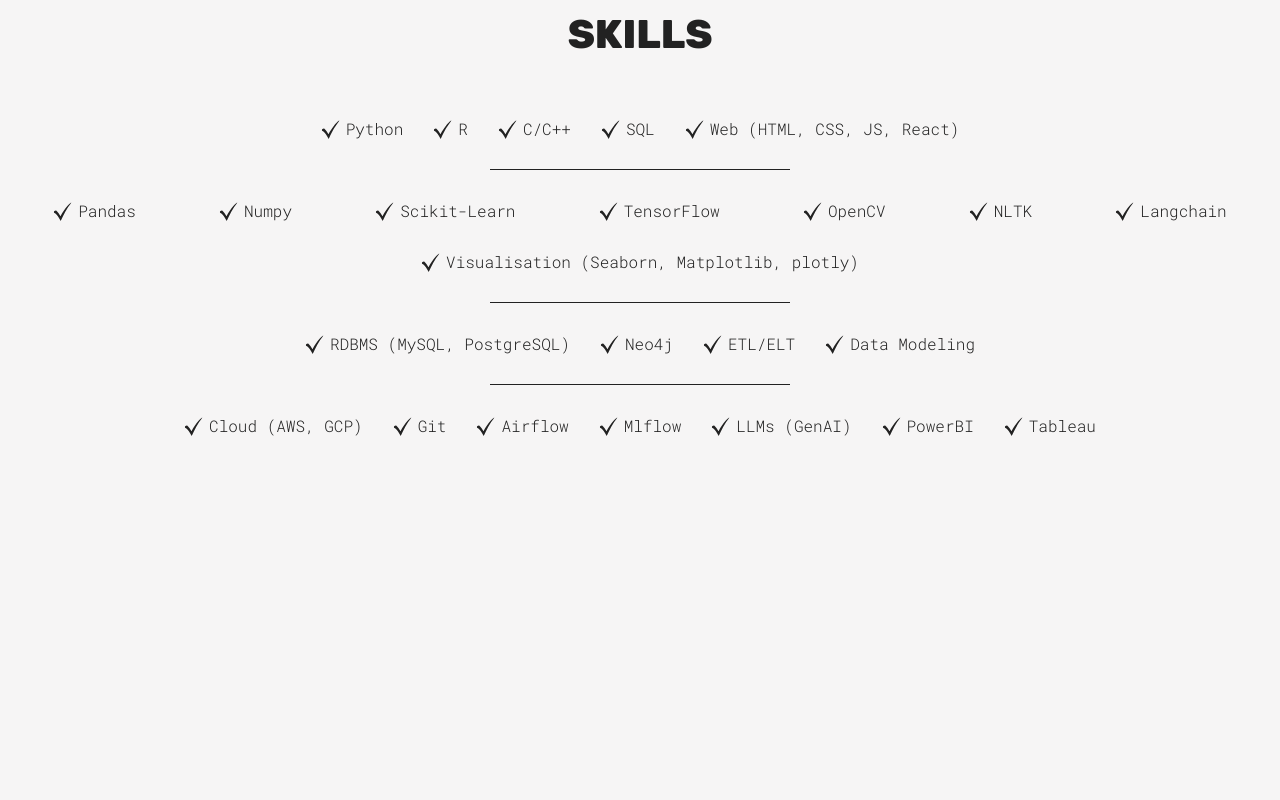
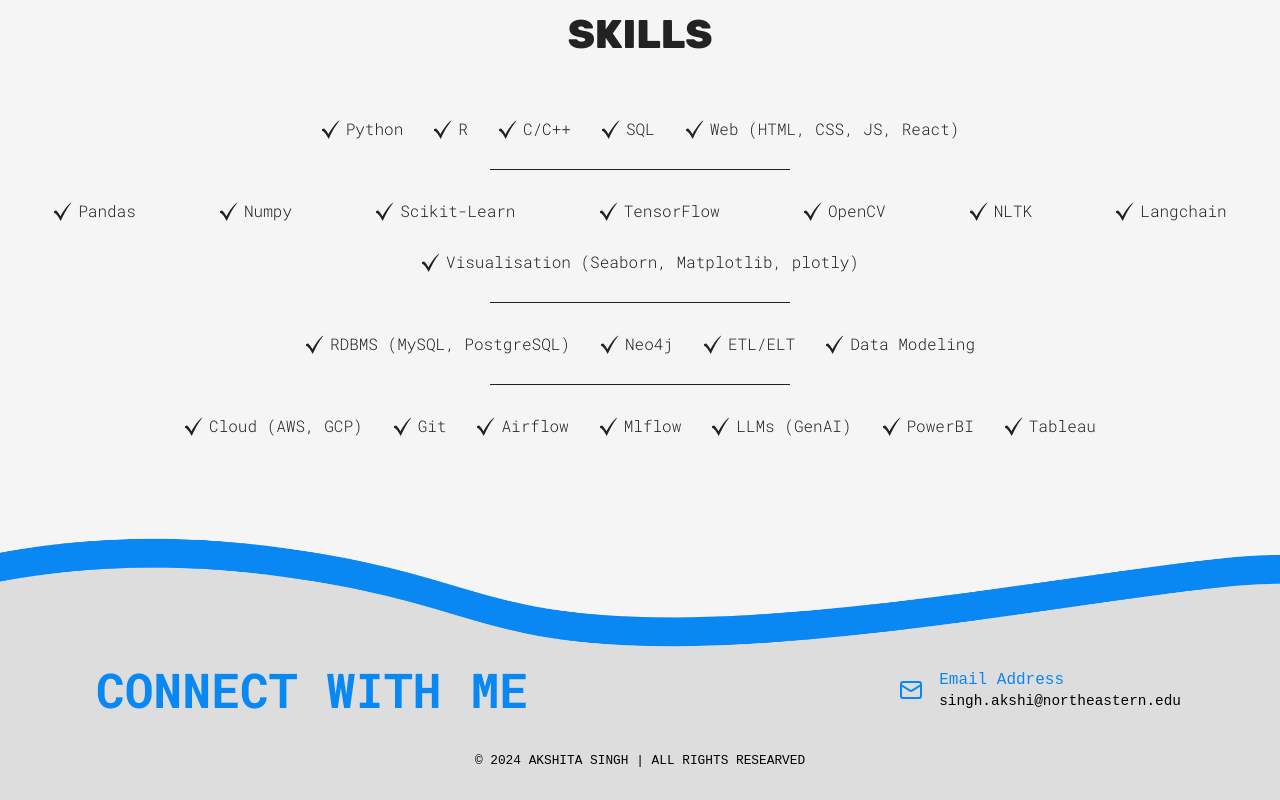
Before and after one commit to akshita-singh-2000/portfolio-website-react, a React (Vite) app: page / in a window 1280 px wide. Shown: the part 3938-4738 px from the top of the page. Before the commit the page ends 4434 px from the top, so only its background shows below. Built offline with nearby package versions, Linux system fonts and the light colour scheme.

Commit message:
Added footer update

```diff
--- a/src/App.jsx
+++ b/src/App.jsx
@@ -4,6 +4,8 @@
 import Skills from './sections/Skills/Skills';
 import Interests from './sections/Interest/Interest';
 import Education from './sections/Education/Education';
+import Footer from './sections/Footer/Footer';
+
 
 // Components
 function App() {
@@ -14,6 +16,7 @@
       <Projects/>
       <Interests />
       <Skills />
+      <Footer />
 
     </>
   );
--- /dev/null
+++ b/src/sections/Footer/Footer.jsx
@@ -0,0 +1,28 @@
+import React from 'react';
+import styles from './FOOTER.module.css';
+import { Mail } from 'lucide-react';
+import { useTheme } from '../../common/ThemeContext';
+
+const Footer = () => {
+  const { theme } = useTheme();
+
+  return (
+    <footer className={`${styles.footer} ${styles[theme]}`}>
+      <div className={styles.content}>
+        <h2 className={styles.title}>Connect with Me</h2>
+        <div className={styles.emailContainer}>
+          <Mail size={24} className={styles.emailIcon} />
+          <div className={styles.emailContent}>
+            <div className={styles.emailLabel}>Email Address</div>
+            <div className={styles.emailAddress}>singh.akshi@northeastern.edu</div>
+          </div>
+        </div>
+      </div>
+      <div className={styles.copyright}>
+        © 2024 AKSHITA SINGH | ALL RIGHTS RESEARVED
+      </div>
+    </footer>
+  );
+};
+
+export default Footer;
--- /dev/null
+++ b/src/sections/Footer/Footer.module.css
@@ -0,0 +1,130 @@
+
+html, body {
+    margin: 0;
+    padding: 0;
+    overflow-x: hidden;
+}
+.footer {
+    position: relative;
+    padding: 2rem 6rem;
+    min-height: 200px;
+    display: flex;
+    flex-direction: column;
+    justify-content: space-between;
+    background-size: cover;
+    background-position: center;
+    font-family: monospace, sans-serif;
+    gap: 0;
+  }
+
+  .light {
+    background-image: url('../../assets/light-footer.png');
+    background-size: 100% 100%;
+    color: #000;
+  }
+
+  .dark {
+    background-image: url('../../assets/dark-footer.png');
+    color: #fff;
+    background-size: 100% 100%;
+  }
+
+  .content {
+    display: flex;
+    justify-content: space-between;
+    align-items: center;
+    padding-top: 90px;
+    width: 100%;
+  }
+
+  .title {
+    font-size: 3rem;
+    font-weight: bold;
+    margin: 0;
+    color: var(--btn-color);
+  }
+
+  .emailContainer {
+    display: flex;
+    align-items: center;
+    padding: 3px;
+  }
+
+  .emailIcon {
+    margin-right: 1rem;
+    color: var(--btn-color);
+  }
+
+  .emailContent {
+    display: flex;
+    flex-direction: column;
+  }
+
+  .emailLabel {
+    font-size: 1rem;
+    color: var(--btn-color);
+    margin-bottom: 0.25rem;
+  }
+
+  .emailAddress {
+    font-size: 0.9rem;
+  }
+
+  .copyright {
+    font-size: 0.8rem;
+    text-align: center;
+    margin-top: 2rem;
+  }
+
+  /* Responsive styles */
+  @media (max-width: 480px) {
+    .footer {
+      padding: 1.5rem;
+    }
+
+    .title {
+      font-size: 1.5rem;
+      padding-left: 0;
+    }
+    h2 {
+        padding-left: 0;
+    }
+
+    .emailLabel {
+      font-size: 0.9rem;
+    }
+
+    .emailAddress {
+      font-size: 0.8rem;
+    }
+
+    .copyright {
+      font-size: 0.7rem;
+    }
+  }
+
+  @media (max-width: 799px) {
+    .footer {
+      padding: 2rem;
+    }
+
+    .content {
+      flex-direction: column;
+      align-items: center;
+    }
+
+    h2 {
+        padding-left: 0;
+    }
+
+    .title {
+      font-size: 2.5rem;
+      margin-bottom: 1rem;
+      text-align: center;
+      padding-left: 0;
+    }
+
+    .emailContainer {
+      justify-content: center;
+    }
+  }
--- a/src/sections/Interest/Interest.jsx
+++ b/src/sections/Interest/Interest.jsx
@@ -25,7 +25,7 @@
     {
       Icon: BarChart2,
       title: "Data Analysis",
-      description: "Data analysis is one of my key strengths, and I love diving deep into large datasets to create compelling dashboards that tell a story. I have enjoy working with tools like Tableau, Power BI, and Flourish, among others."
+      description: "Data analysis is one of my key strengths, and I love diving deep into large datasets to create compelling dashboards that tell a story. I enjoy working with tools like Tableau, Power BI, and Flourish, among others."
     },
     {
       Icon: Cloud,
@@ -35,7 +35,7 @@
     {
       Icon: MessageSquare,
       title: "LLMs/GenAI",
-      description: "I am actively exploring the capabilities of different LLMs and learning how to craft effective prompts. Currently, I’m working with GraphRAG and researching libraries related to Named Entity Recognition and Resolution (NER).."
+      description: "I am actively exploring the capabilities of different LLMs and learning how to craft effective prompts. Currently, I’m working with GraphRAG and researching libraries related to Named Entity Recognition and Resolution (NER)."
     }
   ];
 
--- a/src/sections/Interest/Interest.module.css
+++ b/src/sections/Interest/Interest.module.css
@@ -63,3 +63,9 @@
       font-size: 1rem;
     }
   }
+
+  @media (max-width: 760px) {
+    .skillTitle {
+     text-align: center;
+  }
+  }
--- a/src/sections/Intro/Intro.jsx
+++ b/src/sections/Intro/Intro.jsx
@@ -42,7 +42,7 @@
                 <img className={styles.colorMode} src={themeIcon} alt='Toggle color mode' onClick={toggleTheme} />
             </div>
             <div className={styles.info}>
-                <h2>Hello,<br /></h2>
+                <h2 className={styles.hello}>Hello,<br /></h2>
                 <h1>I'm Akshita Singh</h1>
                 <span>
                     <a href='https://www.linkedin.com/in/singh-akshi/' target='_blank' rel="noopener noreferrer">
--- a/src/sections/Intro/introStyle.module.css
+++ b/src/sections/Intro/introStyle.module.css
@@ -156,8 +156,8 @@
       padding-top: 100px
     }
 
-    h2 {
-      padding-left: 10% !important;
+    .hello {
+      padding-left: 10%;
     }
 
     .navbar{
--- a/src/sections/MyProjects/Projects.module.css
+++ b/src/sections/MyProjects/Projects.module.css
@@ -99,11 +99,7 @@
     text-decoration: none;
 }
 
-@media (max-width: 768px) {
-    .city-cards{
-        margin-left: 30px;
-    }
-
+@media (max-width: 760px) {
     h2{
         text-align: left;
         padding-left: 0%;
@@ -111,10 +107,14 @@
 
     h3{
         width: 95%;
-        font-size: 18px;
+        font-size: 16px;
     }
     .card {
         width: 95%;
+        margin-left: 2.5%;
+    }
+    .div{
+        margin-left: 0;
     }
 
 }
```
Also changed, not shown: src/assets/dark-footer.png (added), src/assets/light-footer.png (added).
